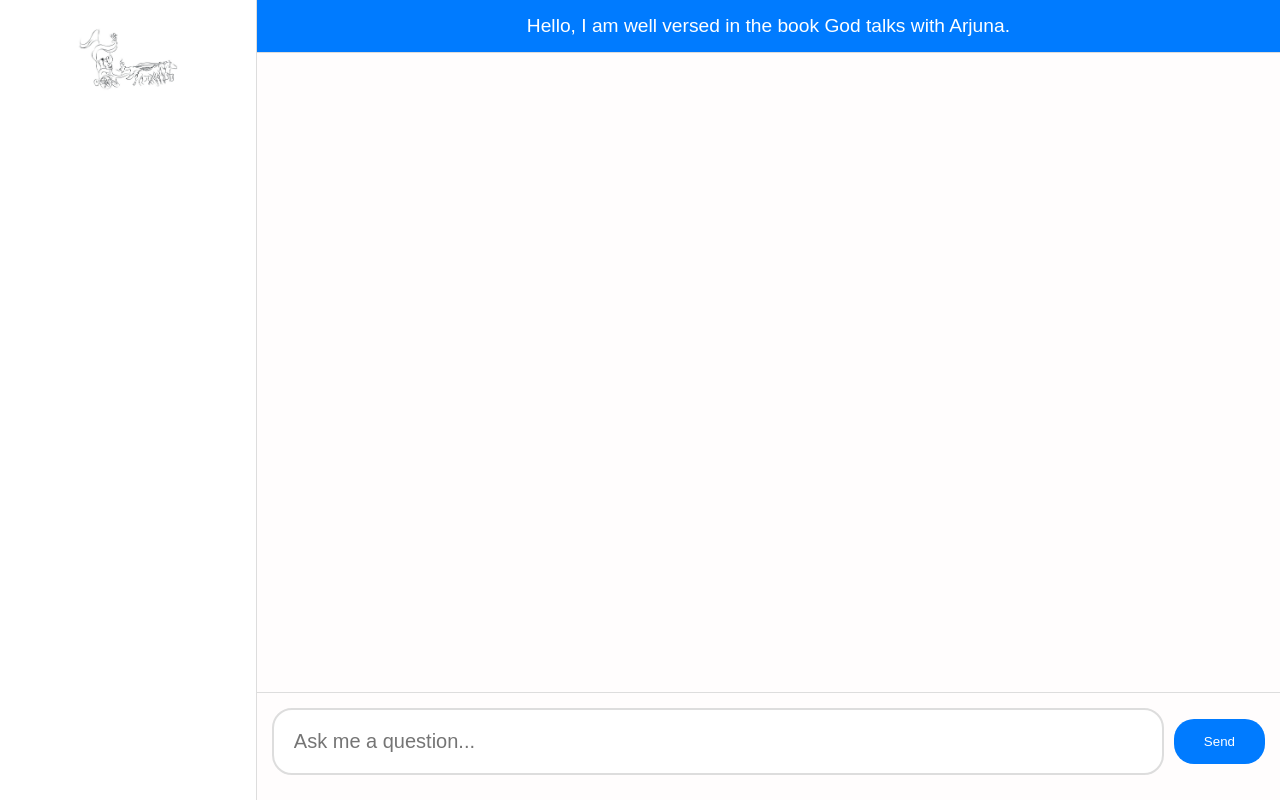
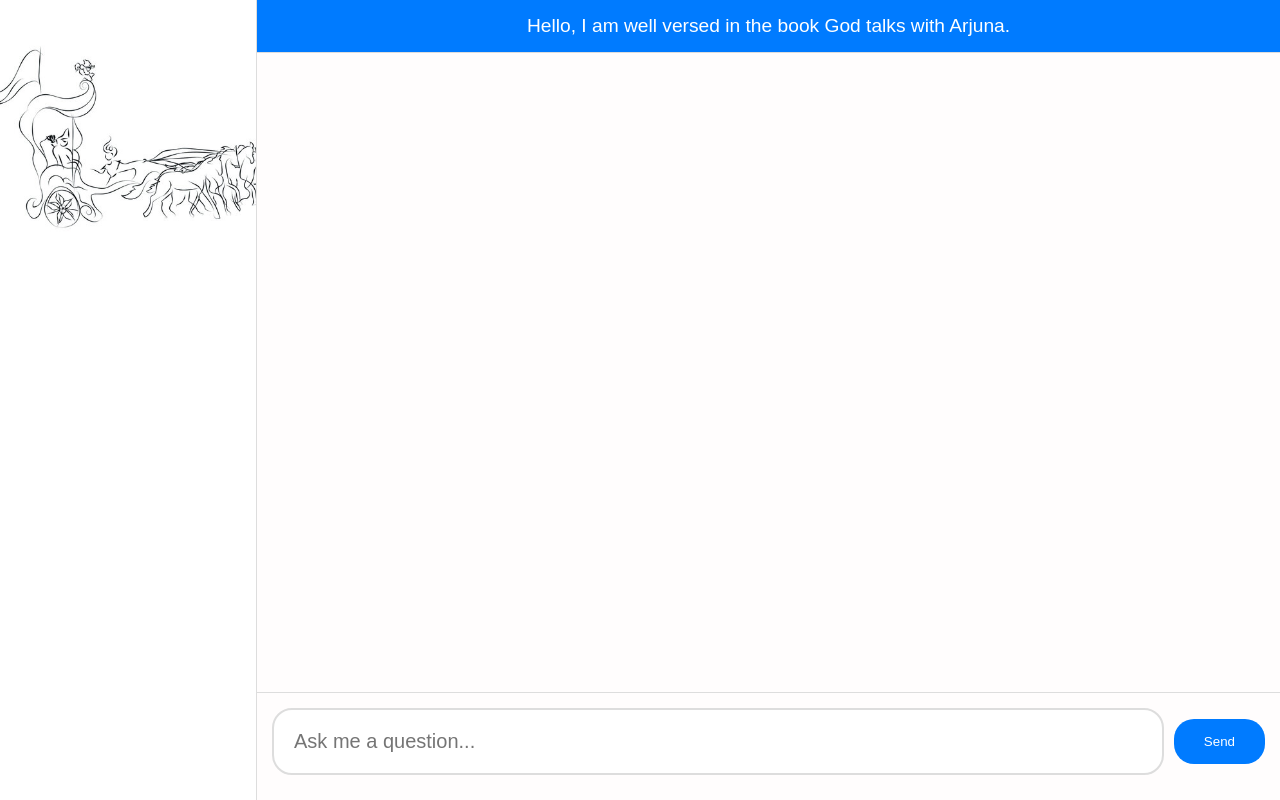
Before and after one commit to rollingmountains/bhagavad-geeta, a website: page index.html in a window 1280 px wide. Drawn offline with Linux system fonts and the light colour scheme.

Commit message:
fix the logo size

```diff
--- a/css/styles.css
+++ b/css/styles.css
@@ -19,8 +19,8 @@ body {
 }
 
 #left-panel img {
-    width: 100px;
-    margin-bottom: 20px;
+    width: 300px;
+    margin-bottom: 60px;
 }
 
 #left-panel .description {
```
